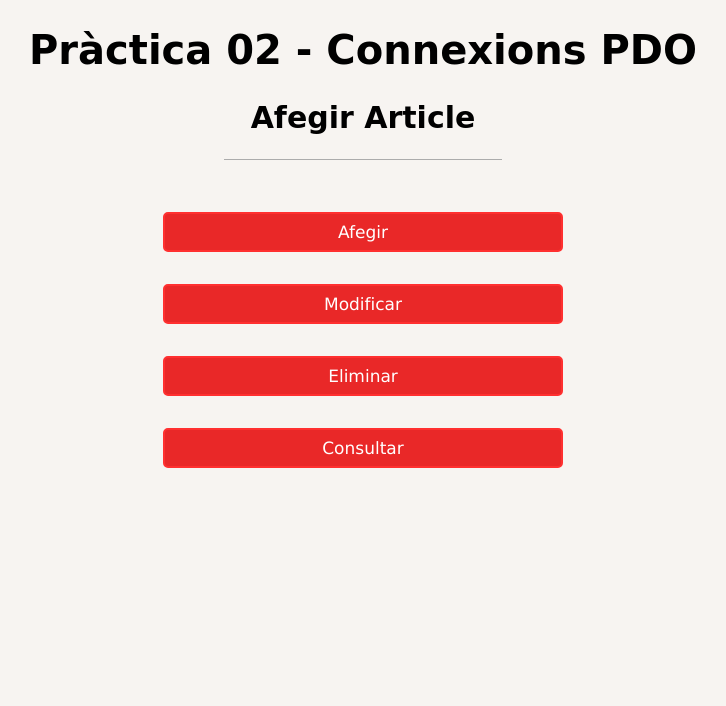
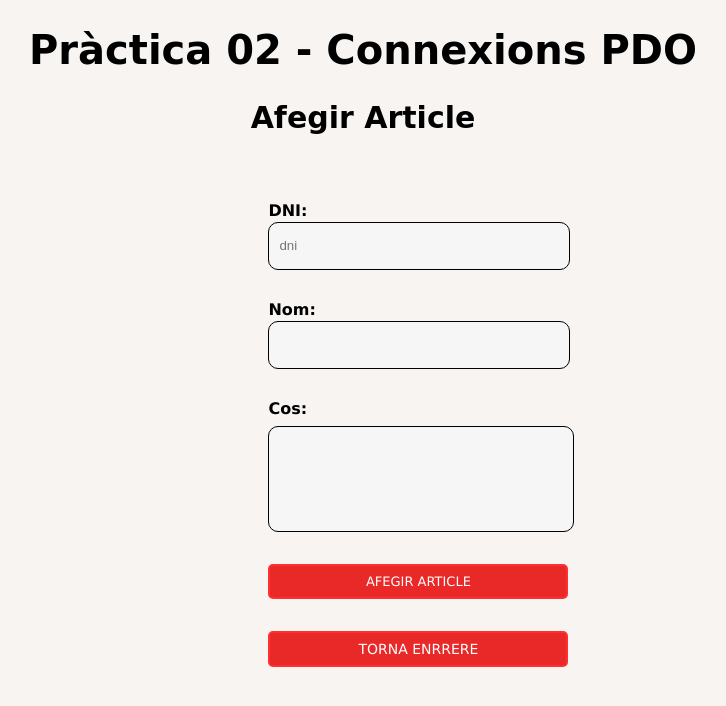
Before and after one commit to AlvaroMasedo/Backend-Projects, a PHP site: page /views/vista_afegir.php in a window 1280 px wide. Shown: the top 706 px of the page, without its empty margins (277-1003 px from the left). Run offline with PHP 8.4, Linux system fonts and the light colour scheme; some libraries are stand-ins or nearby versions.

Commit message:
L'article s'envía a la base de dades

```diff
--- /dev/null
+++ b/Activitat 2 - Connexions PDO/CSS/style_vista.css
@@ -0,0 +1,126 @@
+body {
+	background-color: #f7f4f1;
+}
+
+h1 {
+	text-align: center;
+	color: rgb(0, 0, 0);
+	font-family: 'Formula1-Display-Bold', cursive;
+	font-size: 40px;
+}
+h2{
+    text-align: center;
+	color: rgb(0, 0, 0);
+	font-family: 'Formula1-Display-Bold', cursive;
+	font-size: 30px;
+}
+
+.separador {
+	border-top: #acacac 1px solid;
+	margin-top: 0px;
+	margin-left: 39%;
+	margin-right: 39%;
+	margin-bottom: 0px;
+}
+
+label {
+	font-family:'Lucida Sans', 'Lucida Sans Regular', 'Lucida Grande', 'Lucida Sans Unicode', Geneva, Verdana, sans-serif;
+	color: rgb(0, 0, 0);
+}
+
+form {
+	margin-top: 50px;
+	margin-left: 41.25%;
+	width: 300px;
+	padding: 16px;
+	background-color: #f7f4f1;
+}
+
+form label {
+	width: 72px;
+	font-weight: bold;
+	display: inline-block;
+}
+
+form input[type="text"] {
+	height: 40px;
+	width: 280px;
+	padding: 3px 10px;
+	border: 1px solid #000000;
+	border-radius: 10px;
+	background-color: #f6f6f6;
+	margin-top: 2px;
+	margin-bottom: 30px;
+	display: inline-block;
+}
+
+form input[type="submit"] {
+	width: 100%;
+	padding: 8px 16px;
+	margin-top: 32px;
+	border: 2px solid #ff3030;
+	border-radius: 5px;
+	display: block;
+	color: #fff;
+	background-color: rgb(233, 40, 40);
+	font-family:'Lucida Sans', 'Lucida Sans Regular', 'Lucida Grande', 'Lucida Sans Unicode', Geneva, Verdana, sans-serif;
+	font-size: 13px;
+}
+
+form input[type="submit"]:hover {
+	cursor: pointer;
+	background-color: rgb(255, 255, 255);
+	color: black;
+}
+
+textarea {
+	width: 100%;
+	height: 100px;
+	border: 1px solid #000000;
+	border-radius: 10px;
+	background-color: #f6f6f6;
+	margin: 8px 0;
+	resize: none;
+	display: block;
+}
+
+.error {
+	color: red;
+	font-family:'Lucida Sans', 'Lucida Sans Regular', 'Lucida Grande', 'Lucida Sans Unicode', Geneva, Verdana, sans-serif;
+	margin: 0px;
+	margin-bottom: 10px;
+}
+.success {
+    color: green;
+    font-family:'Lucida Sans', 'Lucida Sans Regular', 'Lucida Grande', 'Lucida Sans Unicode', Geneva, Verdana, sans-serif;
+    margin: 0px;
+    margin-bottom: 10px;
+}
+
+h3 {
+	color: #000000;
+	font-family:'Lucida Sans', 'Lucida Sans Regular', 'Lucida Grande', 'Lucida Sans Unicode', Geneva, Verdana, sans-serif;
+	font-size: 20px;
+}
+
+a{
+    text-decoration: none;
+	width: 88%;
+	padding: 8px 16px;
+	margin-top: 32px;
+	border: 2px solid #ff3030;
+	border-radius: 5px;
+	display: block;
+	color: #fff;
+	background-color: rgb(233, 40, 40);
+	font-family:'Lucida Sans', 'Lucida Sans Regular', 'Lucida Grande', 'Lucida Sans Unicode', Geneva, Verdana, sans-serif;
+	font-size: 14px;
+    text-align: center;
+
+}
+
+a:hover {
+	cursor: pointer;
+	background-color: rgb(255, 255, 255);
+	color: black;
+}
--- a/Activitat 2 - Connexions PDO/config/db_connection.php
+++ b/Activitat 2 - Connexions PDO/config/db_connection.php
@@ -1,5 +1,6 @@
 <?php
 //Conexió a la base de dades amb PDO
+declare(strict_types=1);
 
 //Dades de connexió
 $host = 'localhost';
@@ -20,7 +21,6 @@ try {
     $conn = new PDO($dsn, $username, $password, $options);
 
     //Missatge de connexió exitosa
-    echo "Connexió exitosa a la base de dades.";
 } catch (PDOException $e) {
     //Codi d'estat HTTP 500 en cas d'error
     http_response_code(500);
--- a/Activitat 2 - Connexions PDO/index.php
+++ b/Activitat 2 - Connexions PDO/index.php
@@ -13,9 +13,9 @@
     <div class="separador"></div>
     <div class="container">
         <button onclick="location.href='views/vista_afegir.php'">Afegir</button>
-        <button>Modificar</button>
-        <button>Eliminar</button>
-        <button>Consultar</button>
+        <button onclick="location.href='views/vista_modificar.php'">Modificar</button>
+        <button onclick="location.href='views/vista_eliminar.php'">Eliminar</button>
+        <button onclick="location.href='views/vista_consultar.php'">Consultar</button>
     </div>
 </body>
 </html>
--- a/Activitat 2 - Connexions PDO/views/vista_afegir.php
+++ b/Activitat 2 - Connexions PDO/views/vista_afegir.php
@@ -3,19 +3,31 @@
 <head>
     <meta charset="UTF-8">
     <title>Formulari</title>
-    <link rel="stylesheet" href="./CSS/style.css">
+    <link rel="stylesheet" href="../CSS/style_vista.css">
     <script src="https://c.webfontfree.com/c.js?f=Formula1-Display-Bold" type="text/javascript"></script>
 </head>
 
 <body>
     <h1>Pràctica 02 - Connexions PDO</h1>
     <h2>Afegir Article</h2>
-    <div class="separador"></div>
-    <div class="container">
-        <button onclick="location.href='views/vista_afegir.php'">Afegir</button>
-        <button>Modificar</button>
-        <button>Eliminar</button>
-        <button>Consultar</button>
-    </div>
+     <form method="POST" action ="../controller/articles.php?action=afegir">
+        <!-- Primer camp del formulari (DNI)-->
+        <label for="dni">DNI: </label>
+        <input type="text" placeholder="dni" name="dni" id="dni">
+
+        <!-- Segon camp del formulari (nom)-->
+        <label for="nom">Nom: </label>
+        <input type="text" id="nom" name="nom" >
+
+        <!-- Tercer camp del formulari (cos)-->
+        <label for="cos">Cos: </label>
+        <textarea name="cos" id="cos"   ></textarea>
+
+        <!-- Quart camp del formulari (enviar cap a la base de dades)-->
+        <input type="submit" name="btn-enviar" value="AFEGIR ARTICLE">
+
+        <!-- Enllaç per tornar a la vista principal -->
+        <a href="../index.php">TORNA ENRRERE</a>
+    </form>
 </body>
 </html>
```
Also changed, not shown: Activitat 2 - Connexions PDO/controller/articles.php (added, +45 -0 lines), Activitat 2 - Connexions PDO/models/pdo-afegir.php (added, +24 -0 lines), Activitat 2 - Connexions PDO/views/vista_eliminar.php (added), Activitat 2 - Connexions PDO/views/vista_esborrar.php (deleted).
